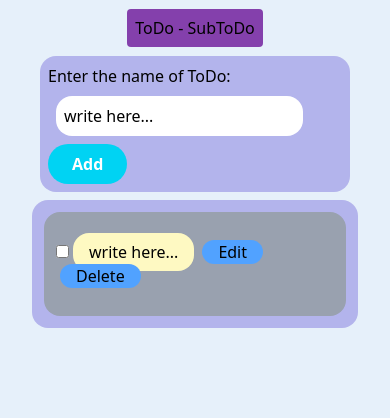
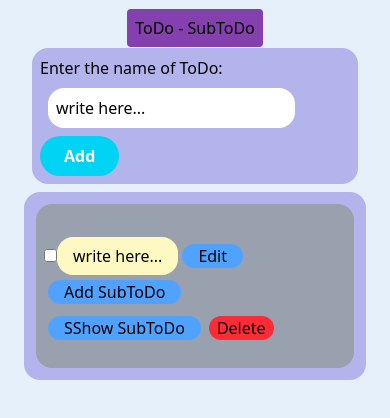
Before and after one commit to dsah567/Recursive-ToDo, a React (Vite) app: page / in a window 390 px wide. Both pictures are taken after a click on the button "Add". Shown: the top 418 px of the page. Built offline with nearby package versions, Linux system fonts and the light colour scheme.

Commit message:
style: css adjust for mobile view

```diff
--- a/src/App.tsx
+++ b/src/App.tsx
@@ -8,11 +8,11 @@ function App() {
 return (
     <div className="m-4">
       <div className="text-center">
-        <span className="bg-[#8440ac] m-4 p-2 rounded">
+        <span className="bg-[#8440ac] m-2 p-2 rounded">
           ToDo - SubToDo
         </span>
       </div>
-      <div className="m-4" >
+      <div className="m-2" >
         <div>
           <TodoList/>
         </div>
--- a/src/components/TodoList.tsx
+++ b/src/components/TodoList.tsx
@@ -106,7 +106,7 @@ export default function TodoList() {
                   <div className="my-5">
                     <Todo todo={todos} handleSaveTodo={handleSaveTodo} handleChangeTodo={handleChangeTodo}/>
                     <button
-                    className="bg-blue-400 rounded-xl px-4 mx-2"
+                    className="bg-red-500 rounded-xl px-2 mx-1 mt-3"
                     onClick={() => handleDelteTodo(todos.id)}
                     >Delete</button>
                   </div>
@@ -148,19 +148,19 @@ export default function TodoList() {
       return (
       <>
         <input type="text"
-        className="bg-white m-2 rounded-2xl p-2 w-full"
+        className="bg-white m-1 rounded-2xl p-2 w-full"
           value={todoName}
           onChange={(e) => setTodoName(e.target.value)}/>
 
           <button
-          className="bg-blue-400 rounded-xl px-4 mx-2"
+          className="bg-blue-400 rounded-xl px-4 mx-1 mt-3"
            onClick={() => handleSave()}>Save</button>
       </>)
 
     } else {
         return (<>
         <input
-        className="p-2 m-1 rounded-2xl"
+        className="rounded-2xl"
         type="checkbox"
         checked={todo.completed}
         onChange={() => handleChangeTodo(todo.id)}
@@ -170,8 +170,16 @@ export default function TodoList() {
         </span>
 
         <button
-        className="bg-blue-400 rounded-xl px-4 mx-2"
+        className="bg-blue-400 rounded-xl px-4 mx-1 mt-3"
         onClick={() => setIsEditing(true)}>Edit</button>
+
+        <button
+        className="bg-blue-400 rounded-xl px-4 mx-1 mt-3"
+        >Add SubToDo</button>
+
+        <button
+        className="bg-blue-400 rounded-xl px-4 mx-1 mt-3"
+        >SShow SubToDo</button>
         </>)
     }
 }
```
